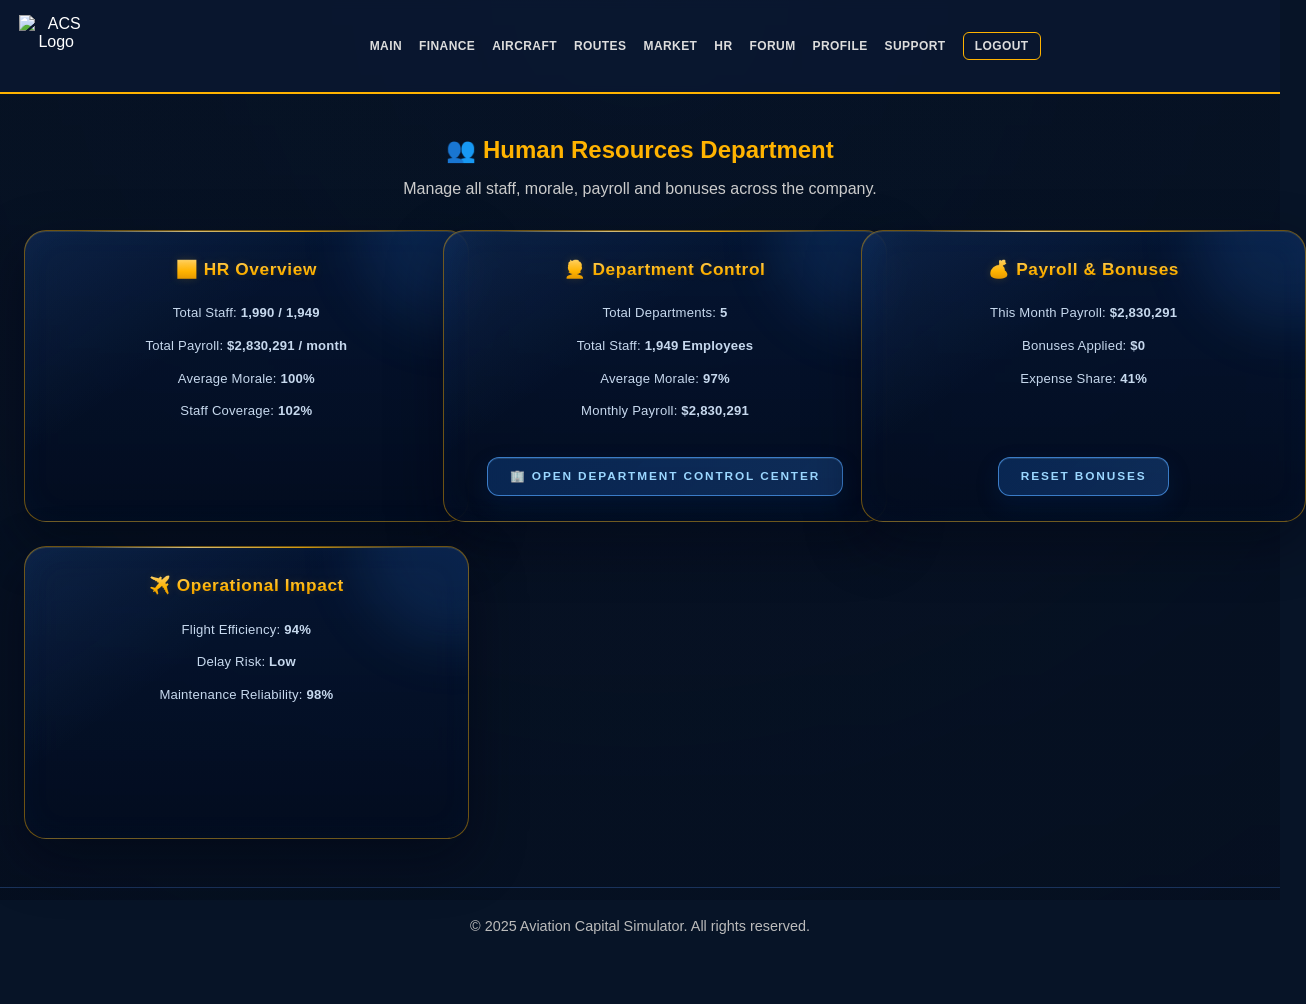
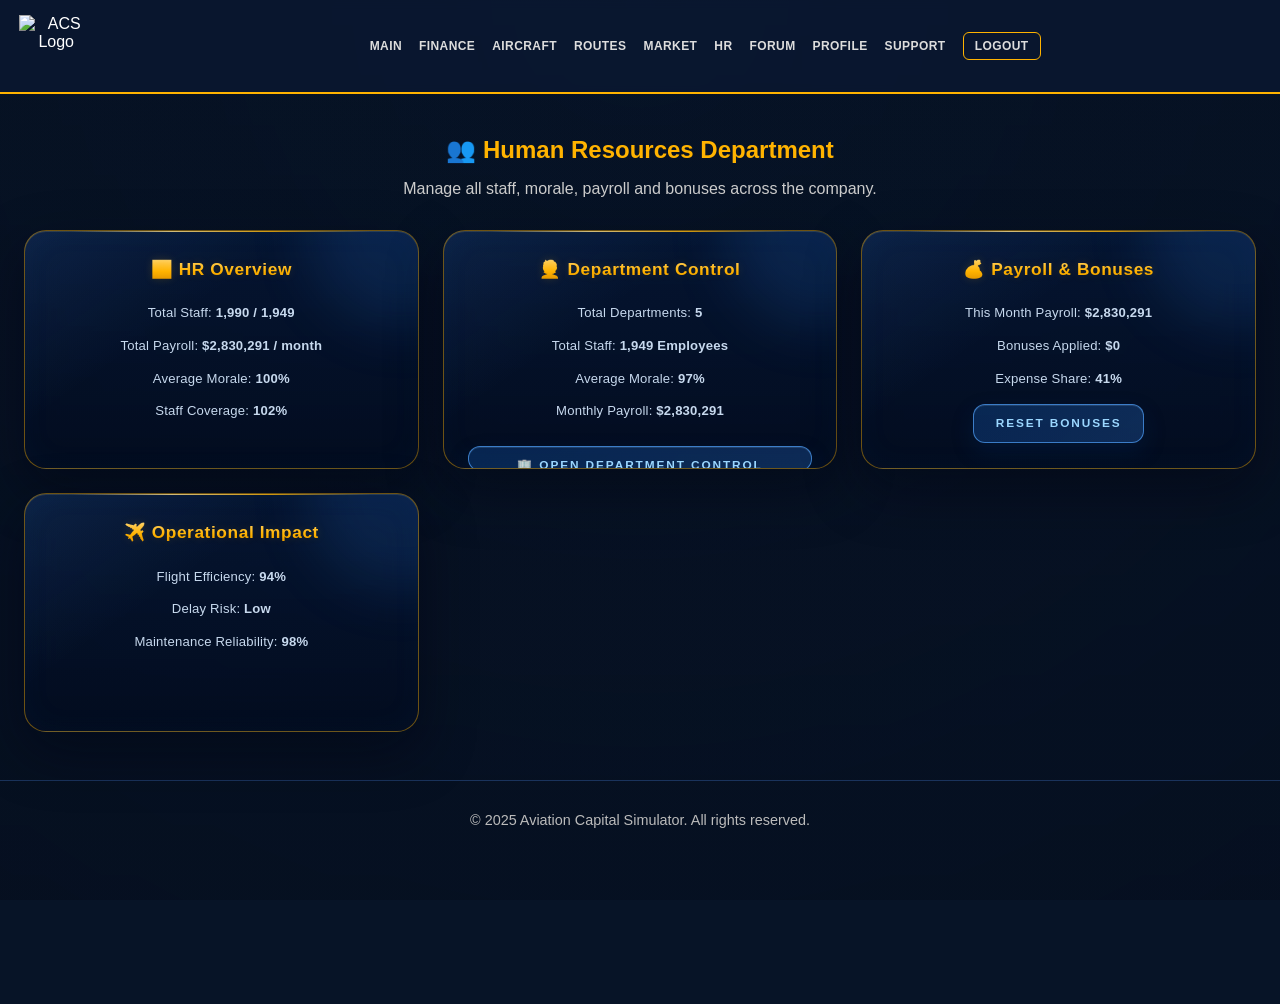

Refactor global typography and card layout styles

--- a/styles.css
+++ b/styles.css
@@ -1104,22 +1104,6 @@ footer {
 }
 
 /* ============================================================
-   ACS GLOBAL TYPOGRAPHY
-   ============================================================ */
-
-html body,
-button,
-input,
-select,
-textarea {
-  font-family:
-    "Orbitron",
-    "Eurostile",
-    "Segoe UI",
-    sans-serif;
-}
-
-/* ============================================================
    ACS GLOBAL BACKGROUND — OPACITY 0.80
    ============================================================ */
 
@@ -1457,3 +1441,134 @@ main .panel-disabled .acs-btn {
     transition: none;
   }
 }
+
+/* ============================================================
+   ACS GLOBAL CORRECTION
+   Orbitron only for card titles
+   ============================================================ */
+
+/* Restore readable typography throughout ACS */
+
+html body,
+button,
+input,
+select,
+textarea {
+  font-family:
+    "Poppins",
+    "Segoe UI",
+    Arial,
+    sans-serif;
+}
+
+/* Orbitron remains exclusive to card titles */
+
+.dashboard-grid .panel h3,
+.main-grid .panel h3 {
+  font-family:
+    "Orbitron",
+    "Eurostile",
+    "Segoe UI",
+    sans-serif;
+}
+
+/* Keep OPEN buttons in Orbitron */
+
+.dashboard-grid .panel .acs-btn,
+.main-grid .panel .acs-btn {
+  font-family:
+    "Orbitron",
+    "Eurostile",
+    "Segoe UI",
+    sans-serif;
+}
+
+/* ============================================================
+   CARD SIZE AND GRID CORRECTION
+   Prevent cards from overlapping
+   ============================================================ */
+
+.dashboard-grid .panel,
+.main-grid .panel {
+  box-sizing: border-box;
+  width: auto;
+  min-width: 0;
+  max-width: 100%;
+
+  /* Remove the proportion that distorted other modules */
+  aspect-ratio: auto;
+
+  /* Maintain the approved compact card size */
+  min-height: 250px;
+}
+
+/* Stop applying dashboard-card dimensions to every panel */
+
+main .panel {
+  aspect-ratio: auto;
+  box-sizing: border-box;
+  min-width: 0;
+  max-width: 100%;
+}
+
+/* Normal content inside tables and module panels */
+
+table,
+thead,
+tbody,
+tfoot,
+tr,
+th,
+td,
+table button,
+table input,
+table select,
+.panel p,
+.panel li,
+.panel label,
+.panel input,
+.panel select {
+  font-family:
+    "Poppins",
+    "Segoe UI",
+    Arial,
+    sans-serif;
+}
+
+/* ============================================================
+   OPERATIONAL ALERT BADGE
+   Restore visible report number
+   ============================================================ */
+
+#opsAlertBadge {
+  color: #ffffff;
+  -webkit-text-fill-color: #ffffff;
+  font-family:
+    "Orbitron",
+    "Eurostile",
+    sans-serif;
+  font-size: 0.78rem;
+  font-weight: 800;
+  line-height: 24px;
+}
+
+/* Show zero when the alert system leaves the badge empty */
+
+#opsAlertBadge:empty::before {
+  content: "0";
+  color: #ffffff;
+  -webkit-text-fill-color: #ffffff;
+}
+
+/* ============================================================
+   MOBILE
+   ============================================================ */
+
+@media (max-width: 768px) {
+  .dashboard-grid .panel,
+  .main-grid .panel {
+    width: 100%;
+    min-height: 230px;
+  }
+}
+
